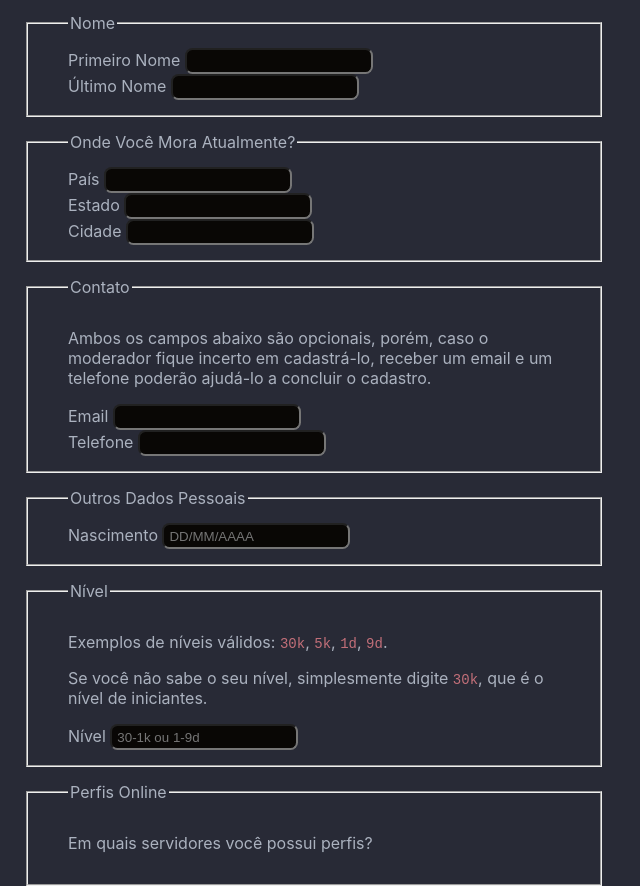
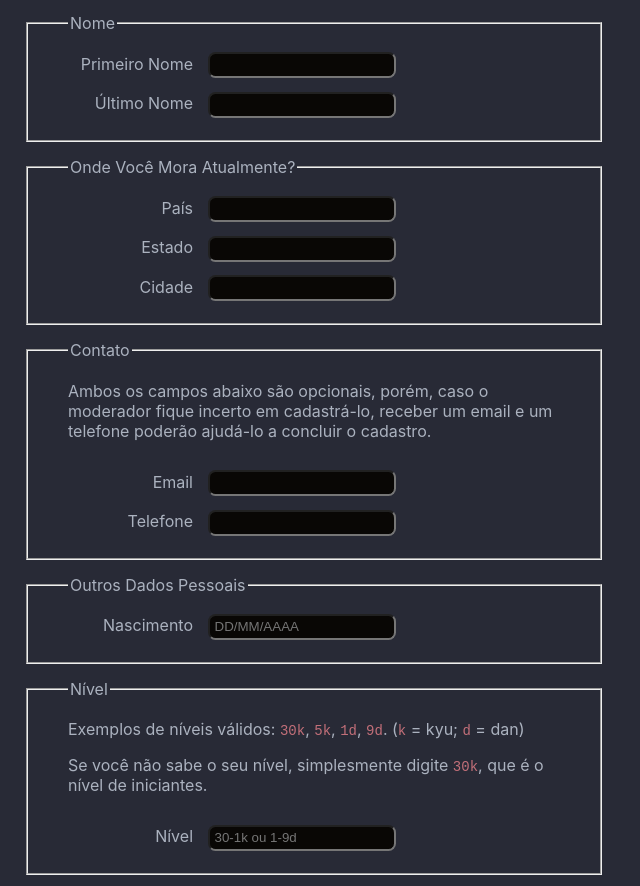
Before and after one commit to Brasil-Nihon-Kiin/nihonkiin.com.br, a website built with webpack: page conteudo/principal/jogadores/jogadores.html in a window 1280 px wide. Shown: the part 288-1174 px from the top of the page, without its empty margins (0-640 px from the left). Built offline with nearby package versions, Linux system fonts and the light colour scheme; a web font is replaced by a local one.

Commit message:
melhores alinhamentos e estilizações

```diff
--- a/conteudo/principal/jogadores/jogadores.html
+++ b/conteudo/principal/jogadores/jogadores.html
@@ -96,7 +96,8 @@
 
             <p>
               Exemplos de níveis válidos: <code>30k</code>, <code>5k</code>,
-              <code>1d</code>, <code>9d</code>.
+              <code>1d</code>, <code>9d</code>. (<code>k</code> = kyu;
+              <code>d</code> = dan)
             </p>
 
             <p>
--- a/index.css
+++ b/index.css
@@ -29,6 +29,7 @@
   --margin: 1rem;
   --brighter-cell: #222222;
   --darker-cell: #090705;
+  --margin-top-form-cadastro-jogador: 15px;
 }
 
 body {
@@ -174,7 +175,7 @@ th {
 }
 
 /* -------------------------------------------------------------------------- */
-/* Mídias Visuais */
+/* Mídias Visuais: Imagens, Vídeos, legendas, etc. */
 
 iframe {
   max-width: var(--max-content-width-mobile);
@@ -202,7 +203,7 @@ figcaption {
 }
 
 /* -------------------------------------------------------------------------- */
-/* Formulários */
+/* Formulário de Cadastro de Jogador */
 
 button#envio {
   color: var(--text-color);
@@ -216,18 +217,24 @@ button#envio a {
 
 fieldset {
   margin-bottom: 15px;
-  padding-top: 15px;
-  padding-bottom: 15px;
   padding-left: 40px;
   padding-right: 32px;
+  padding-bottom: 22px;
 }
 
-label :not(#ciencia-privaciadade) {
+fieldset p {
+  padding-top: 0px;
+  margin-top: var(--margin-top-form-cadastro-jogador);
+}
+
+label:not(#ciencia-privacidade) {
   display: inline-block;
   width: 125px;
   text-align: right;
   margin-right: 10px;
-  margin-bottom: 15px;
+  margin-top: var(--margin-top-form-cadastro-jogador);
+  margin-bottom: 0px;
+  padding-bottom: 0px;
 }
 
 label#ciencia-privacidade,
```
